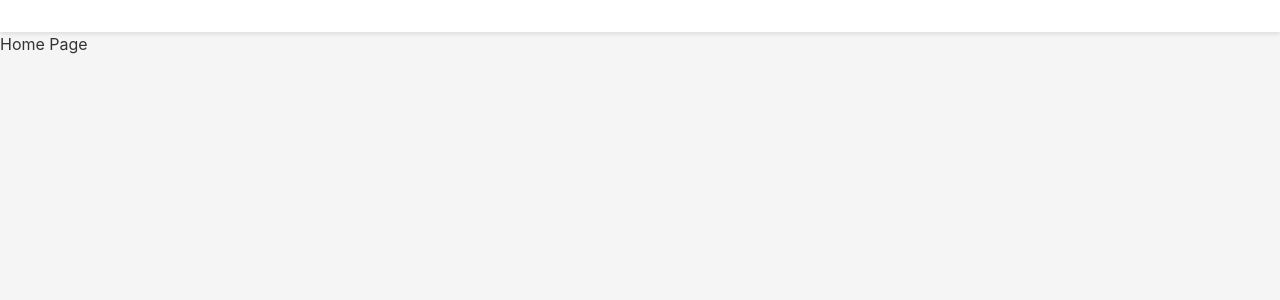
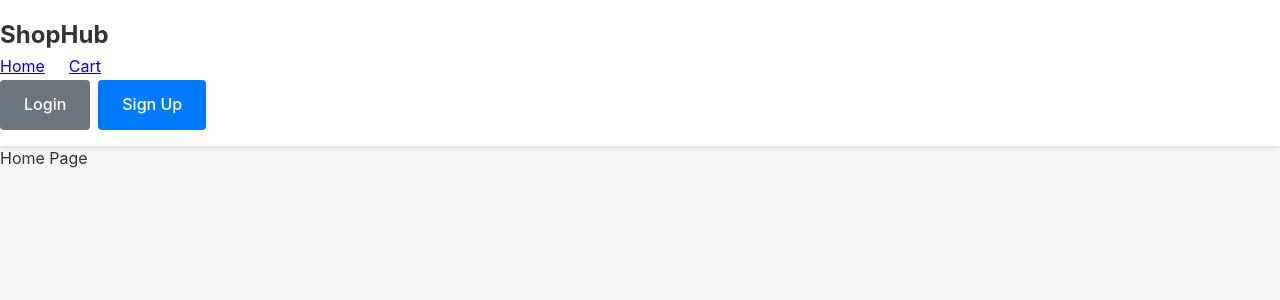
Before and after one commit to shivam-tamboli/ecommerce--react-project, a React (Vite) app: page / in a window 1280 px wide. Shown: the top 300 px of the page. Built offline with nearby package versions, Linux system fonts and the light colour scheme.

Commit message:
update links in navbar components

```diff
--- a/src/components/Navbar.jsx
+++ b/src/components/Navbar.jsx
@@ -1,3 +1,21 @@
+import { Link } from "react-router-dom";
+
 export default function Navbar() {
-    return <nav className="navbar"></nav>
+    return (
+     <nav className="navbar">
+        <div className="navbar-component">
+            <Link to="/" className="navbar-brand">ShopHub</Link>
+        </div>
+        <div className="navbar-links">
+            <Link to="/" className="navbar-links">Home</Link>
+            <Link to="/checkout" className="navbar-links">Cart</Link>
+        </div>
+        <div className="navbar-auth">
+            <div className="navbar-auth-links">
+                <Link to="/auth" className="btn btn-secondary">Login</Link>
+                <Link to="/auth" className="btn btn-primary">Sign Up</Link>
+            </div>
+        </div>
+    </nav>
+    );
 }
```
